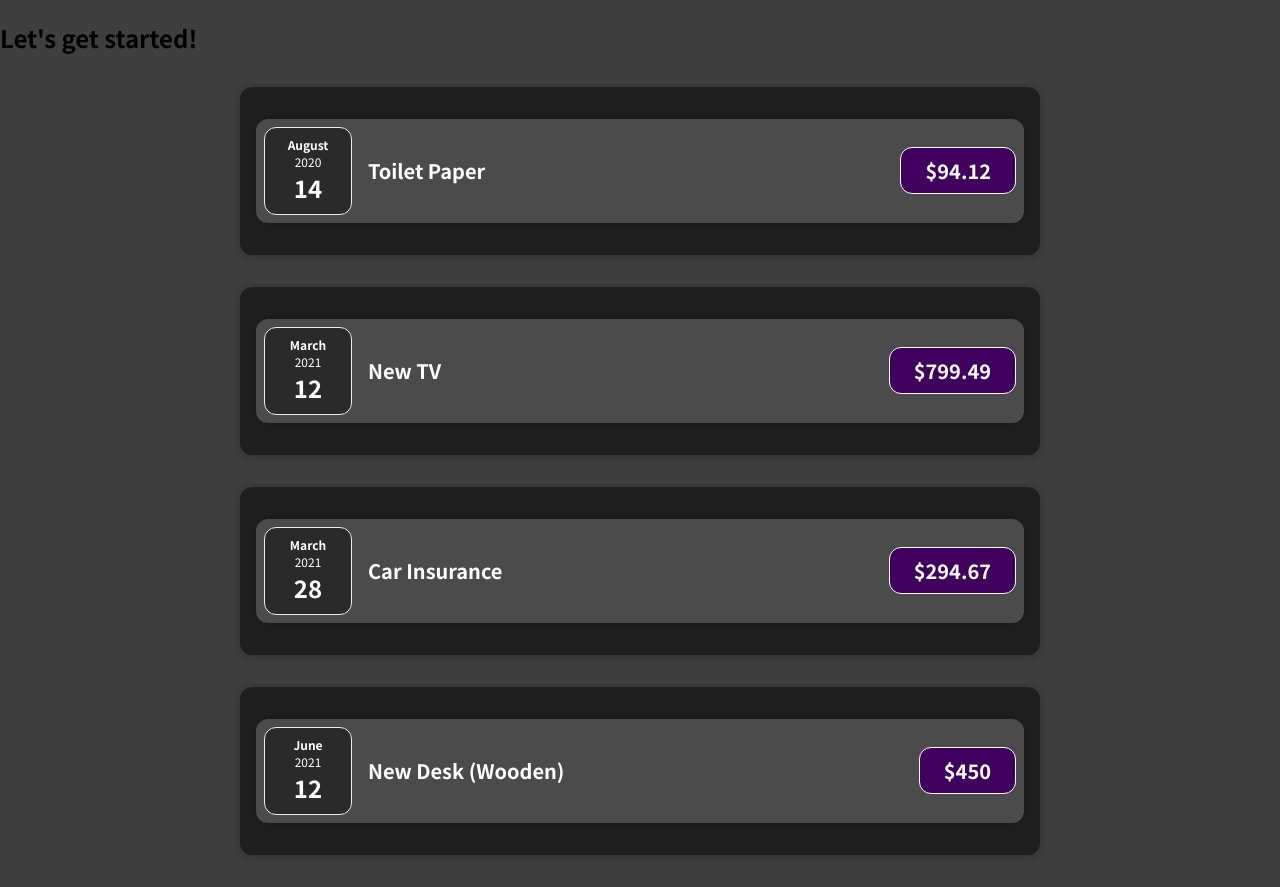
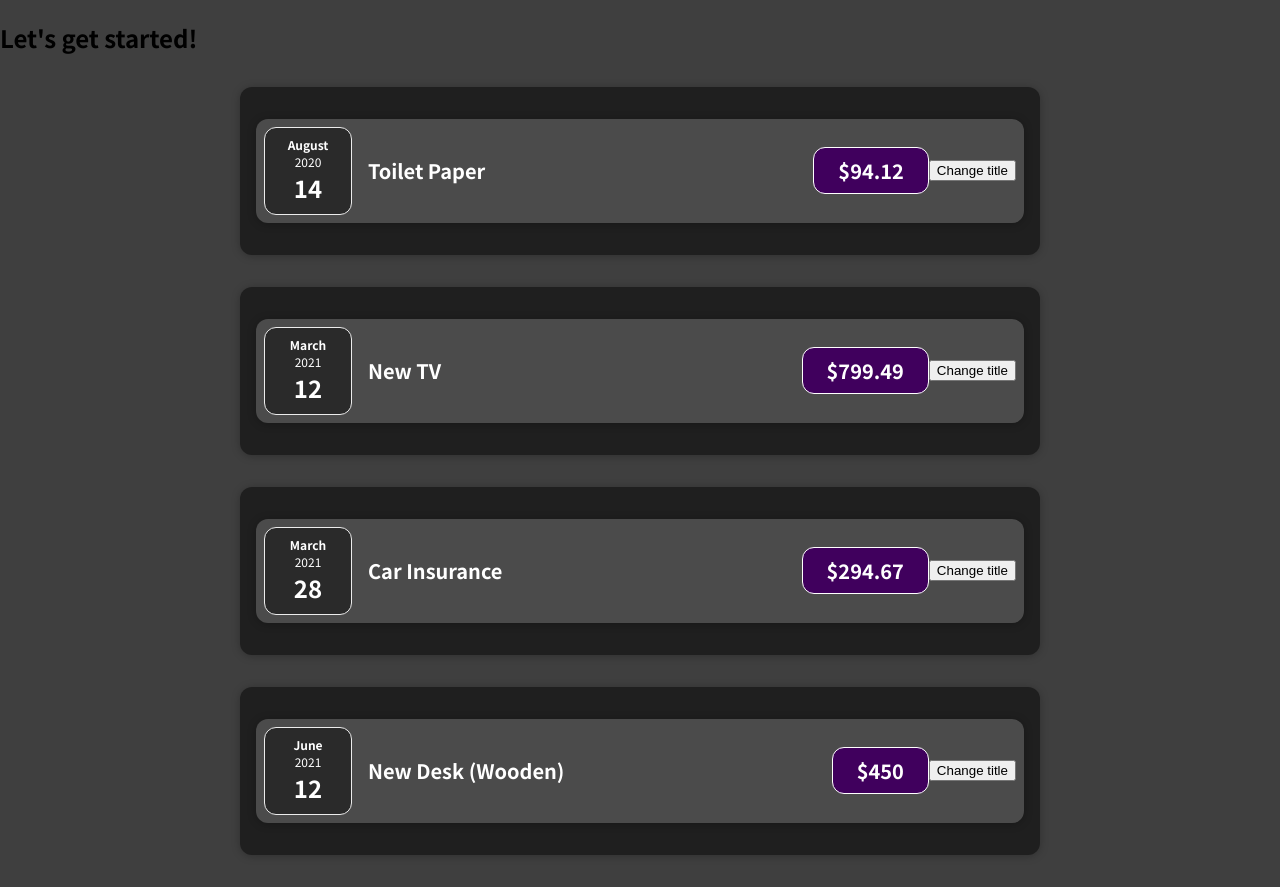
Before and after one commit to jorgearguellles/startting-setup, a React (Create React App) app: page / in a window 1280 px wide. Built offline with nearby package versions, Linux system fonts and the light colour scheme.

Commit message:
add/ button example to explain how work React Satte using useState react hook

```diff
--- a/src/components/ExpenseItem.js
+++ b/src/components/ExpenseItem.js
@@ -1,3 +1,5 @@
+import { useState } from 'react';
+
 import './ExpenseItem.css';
 import Card from './Card';
 import ExpenseDate from './ExpenseDate';
@@ -6,10 +8,17 @@ import ExpenseDescription from './ExpenseDescription';
 function ExpenseItem (props){
   const {date, title, amount} = props;
 
+  const [changing, setChanging] = useState(title)
+
+  const clickHandler = () =>{
+    setChanging('New Title here!')
+  };
+
   return(
     <Card className="expense-item">
       <ExpenseDate date={date}/>
-      <ExpenseDescription title={title} amount={amount}/>
+      <ExpenseDescription title={changing} amount={amount}/>
+      <button onClick={clickHandler}>Change title</button>
     </Card>
   );
 };
--- a/src/components/Expenses.js
+++ b/src/components/Expenses.js
@@ -9,14 +9,12 @@ const Expenses = (props) => {
     expenses.map(item => {
       return (
         <Card className="expenses">
-          <div>
             <ExpenseItem
               key={item.id}
               title={item.title}
               amount={item.amount}
               date={item.date}
             />
-          </div>
         </Card>
       )
     })
```
Also changed, not shown: 1 other file (tests, documents, lock files or other folders).
